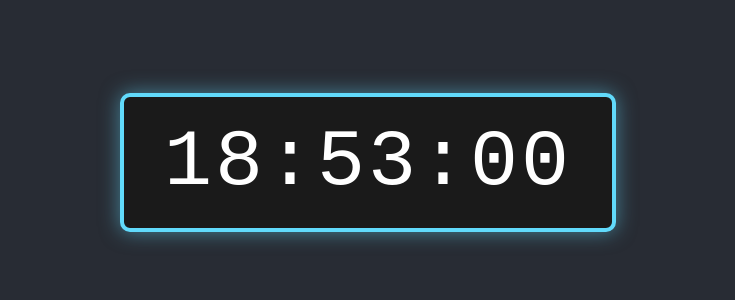
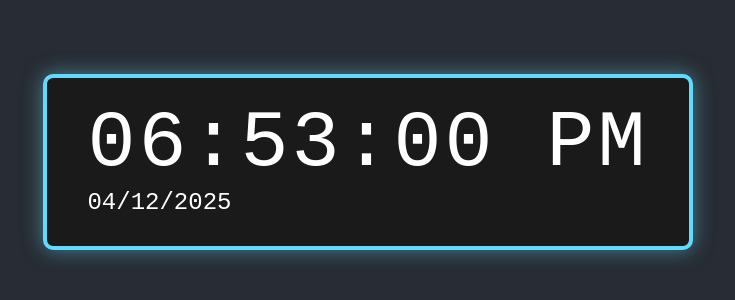
Before and after one commit to guTelles16/Web-Projects, a plain HTML site: page Relogio_Digital/index.html in a window 1280 px wide. Shown: the part 238-538 px from the top of the page, without its empty margins (272-1007 px from the left). Drawn offline with Linux system fonts and the light colour scheme.

Commit message:
Atualizando o projeto Relógio Digital

```diff
--- a/index.html
+++ b/Relogio_Digital/index.html
@@ -8,8 +8,8 @@
 </head>
 <body>
     <div class="clock">
-        <div id="time">
-        </div>
+        <div id="time"></div>
+        <div id="date"></div>
     </div>
 
     <script src="script.js"></script>
--- /dev/null
+++ b/Relogio_Digital/script.js
@@ -0,0 +1,43 @@
+// Função chamada a cada segundo
+function updateClock() {
+    // Obtém a data e horas atuais do sistema
+    const now = new Date();
+
+    // Extrair horas, minutos e segundos
+    let hours = now.getHours();
+    let minutes = now.getMinutes().toString().padStart(2, '0');
+    let seconds = now.getSeconds().toString().padStart(2, '0');
+
+    /* Formatação para 2 dígitos (ex: 01, 02)
+    // Se o número for menor que 10, é adicionado um '0' na frente
+    hours = hours < 10 ? '0' + hours : hours;
+    minutes = minutes < 10 ? '0' + minutes : minutes;
+    seconds = seconds < 10 ? '0' + seconds : seconds; */
+
+    // Formatação para 12h com AM/PM
+    const ampm = hours >= 12 ? 'PM' : 'AM';
+    hours = hours % 12 || 12; // Converte 0h para 12h
+    hours = hours.toString().padStart(2, '0');
+
+    // Monta a String final no formato: HH:MM:SS
+    const timeString = `${hours}:${minutes}:${seconds} ${ampm}`;
+
+    // Atualiza o conteúdo no elemento HTML
+    document.getElementById('time').textContent = timeString;
+
+    // Extrair dias, meses e ano
+    const day = now.getDate().toString().padStart(2, '0');
+    // getMonth() retorna um índice de 0 a 11, adiciona-se 1 para o mês correto
+    const month = (now.getMonth() + 1).toString().padStart(2, '0');
+    const year = now.getFullYear();
+
+    // Monta a String final no formato brasileiro: DD/MM/YYYY
+    const dateString = `${day}/${month}/${year}`;
+    document.getElementById('date').textContent = dateString;
+}
+
+// Chama a função imediatamente para carregar
+updateClock();
+
+// Configura a função para rodar automaticamente a cada 1000 milissegundos (1 segundo)
+setInterval(updateClock, 1000);
--- a/style.css
+++ b/Relogio_Digital/style.css
@@ -6,6 +6,7 @@ body {
     background-color: #282c34; /* Fundo escuro */
     margin: 0;
     font-family: monospace; /* Fonte que parece digital */
+    flex-direction: column; /* Alinhar a data e hora verticalmente */
     color: white;
 }
 
@@ -21,3 +22,8 @@ body {
     font-size: 5rem; /* Tamanho grande da fonte */
     letter-spacing: 3px;
 }
+
+#date {
+    font-size: 1.5rem; /* Tamanho menor da fonte */
+    margin-bottom: 10px; /* Espaço entre a data e hora */
+}
--- a/script.js
+++ /dev/null
@@ -1,28 +0,0 @@
-// Função chamada a cada segundo
-function updateClock() {
-    // Obtém a data e horas atuais do sistema
-    const now = new Date();
-
-    // Extrair horas, minutos e segundos
-    let hours = now.getHours();
-    let minutes = now.getMinutes();
-    let seconds = now.getSeconds();
-
-    // Formatação para 2 dígitos (ex: 01, 02)
-    // Se o número for menor que 10, é adicionado um '0' na frente
-    hours = hours < 10 ? '0' + hours : hours;
-    minutes = minutes < 10 ? '0' + minutes : minutes;
-    seconds = seconds < 10 ? '0' + seconds : seconds;
-
-    // Monta a String final no formato: HH:MM:SS
-    const timeString = `${hours}:${minutes}:${seconds}`;
-
-    // Atualiza o conteúdo no elemento HTML
-    document.getElementById('time').textContent = timeString;
-}
-
-// Configura a função para rodar automaticamente a cada 1000 milissegundos (1 segundo)
-setInterval(updateClock, 1000);
-
-// Chama a função imediatamente para não atrasar inicialmente
-updateClock();
```
Also changed, not shown: Calculadora/calculator-script.js (renamed from calculator-script.js), Calculadora/calculator-style.css (renamed from calculator-style.css), Calculadora/calculator.html (renamed from calculator.html).
